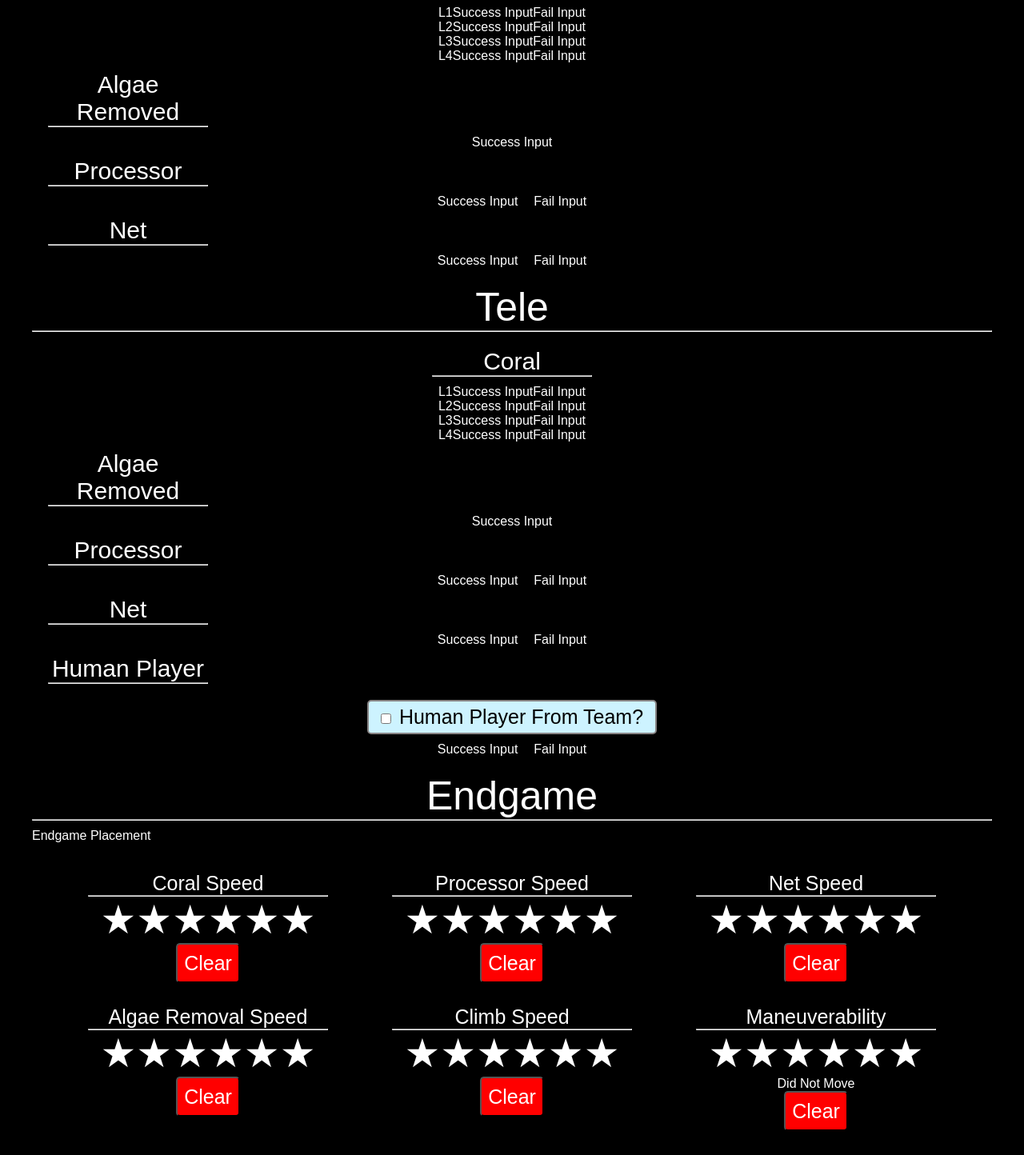
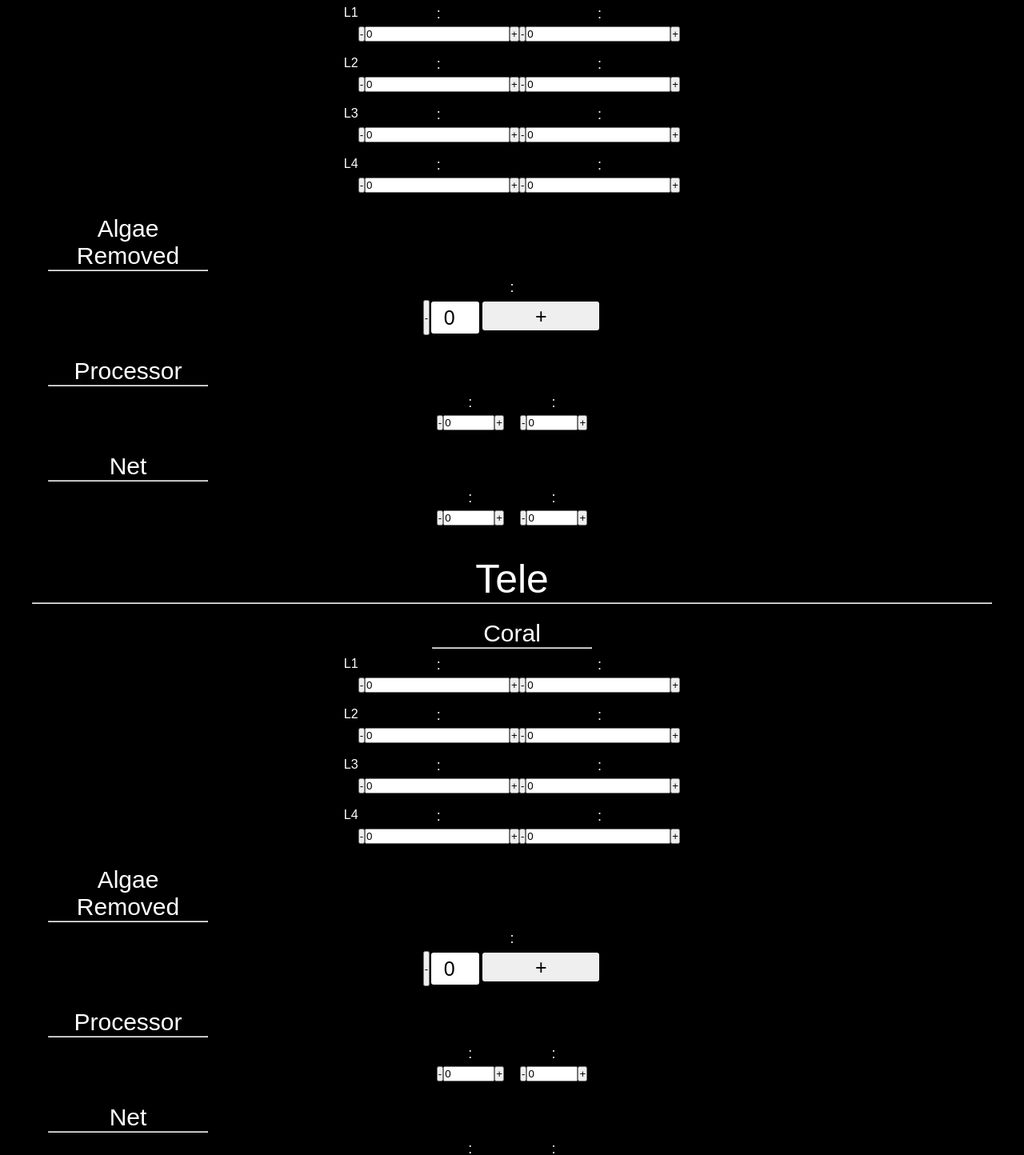
Before and after one commit to team2485/analytics2025, a Next.js app: page / in a window 1280 px wide. Shown: the part 560-2004 px from the top of the page at 80% size. Built offline with nearby package versions, Linux system fonts and the light colour scheme; a web font is replaced by a local one.

Commit message:
add numeric inputs

```diff
--- a/src/app/form-components/NumericInput.module.css
+++ b/src/app/form-components/NumericInput.module.css
@@ -1,26 +1,24 @@
 
 .SuccessButton {
-    width: 1000px;
-    background-color: yellow;
+
 }
 
 .FailButton {
-    width: 1000px;
+
 
 }
 
 .Counter button {
-    width: 1000;
+
 }
 
 .Success input {
-    background-color: #9de387;
     text-align: center;
     font-size: 25px;
     height: 40px;
     width: 150px;
     border-radius: 5px;
-    border: 2px solid #15771a;
+    border: 2px solid black;
 }
 
 .Fail input {
@@ -34,13 +32,12 @@
 }
 
 .Counter{
-    background-color: #66FFD4;
     text-align: center;
     font-size: 25px;
     height: 40px;
     width: 150px;
     border-radius: 5px;
-    border: 2px solid #CBFFF5;
+    border: 2px solid black;
 }
 
 .NumericInput {
--- a/src/app/page.js
+++ b/src/app/page.js
@@ -74,29 +74,65 @@ export default function Home() {
               <div className={styles.Coral}>
                 <SubHeader subHeaderName={"Coral"}/>
                 <div className={styles.L1}>
-                  <span>L1</span><div>Success Input</div><div>Fail Input</div>
+                  <span>L1</span>
+                  <NumericInput
+                    pieceType={"Success"}
+                    internalName={"autoL1success"}/>
+                  <NumericInput
+                    pieceType={"Fail"}
+                    internalName={"autoL1fail"}/>
                 </div>
                 <div className={styles.L2}>
-                  <span>L2</span><div>Success Input</div><div>Fail Input</div>
+                  <span>L2</span>
+                  <NumericInput
+                    pieceType={"Success"}
+                    internalName={"autoL2success"}/>
+                  <NumericInput
+                    pieceType={"Fail"}
+                    internalName={"autoL2fail"}/>
                 </div>
                 <div className={styles.L3}>
-                  <span>L3</span><div>Success Input</div><div>Fail Input</div>
+                  <span>L3</span>
+                  <NumericInput
+                    pieceType={"Success"}
+                    internalName={"autoL3success"}/>
+                  <NumericInput
+                    pieceType={"Fail"}
+                    internalName={"autoL3fail"}/>
                 </div>
                 <div className={styles.L4}>
-                  <span>L4</span><div>Success Input</div><div>Fail Input</div>
+                  <span>L4</span>
+                  <NumericInput
+                    pieceType={"Success"}
+                    internalName={"autoL4success"}/>
+                  <NumericInput
+                    pieceType={"Fail"}
+                    internalName={"autoL4fail"}/>
                 </div>
               </div>
               <SubHeader subHeaderName={"Algae Removed"}/>
               <div className={styles.HBox}>
-                <div>Success Input</div>
+                <NumericInput
+                  pieceType={"Counter"}
+                  internalName={"autoalgaeremoved"}/>
               </div>
               <SubHeader subHeaderName={"Processor"} />
               <div className={styles.HBox}>
-                <div>Success Input</div><div>Fail Input</div>
+                <NumericInput
+                  pieceType={"Success"}
+                  internalName={"autoprocessorsuccess"}/>
+                <NumericInput
+                  pieceType={"Fail"}
+                  internalName={"autoprocessorfail"}/>
               </div>
               <SubHeader subHeaderName={"Net"} />
               <div className={styles.HBox}>
-                <div>Success Input</div><div>Fail Input</div>
+                <NumericInput
+                  pieceType={"Success"}
+                  internalName={"autonetsuccess"}/>
+                <NumericInput
+                  pieceType={"Fail"}
+                  internalName={"autonetfail"}/>
               </div>
             </div>
             <div className={styles.Auto}>
@@ -104,34 +140,75 @@ export default function Home() {
               <div className={styles.Coral}>
                 <SubHeader subHeaderName={"Coral"}/>
                 <div className={styles.L1}>
-                  <span>L1</span><div>Success Input</div><div>Fail Input</div>
+                  <span>L1</span>
+                  <NumericInput
+                    pieceType={"Success"}
+                    internalName={"teleL1success"}/>
+                  <NumericInput
+                    pieceType={"Fail"}
+                    internalName={"teleL1fail"}/>
                 </div>
                 <div className={styles.L2}>
-                  <span>L2</span><div>Success Input</div><div>Fail Input</div>
+                  <span>L2</span>
+                  <NumericInput
+                    pieceType={"Success"}
+                    internalName={"teleL2success"}/>
+                  <NumericInput
+                    pieceType={"Fail"}
+                    internalName={"teleL2fail"}/>
                 </div>
                 <div className={styles.L3}>
-                  <span>L3</span><div>Success Input</div><div>Fail Input</div>
+                  <span>L3</span>
+                  <NumericInput
+                    pieceType={"Success"}
+                    internalName={"teleL3success"}/>
+                  <NumericInput
+                    pieceType={"Fail"}
+                    internalName={"teleL3fail"}/>
                 </div>
                 <div className={styles.L4}>
-                  <span>L4</span><div>Success Input</div><div>Fail Input</div>
+                  <span>L4</span>
+                  <NumericInput
+                    pieceType={"Success"}
+                    internalName={"teleL4success"}/>
+                  <NumericInput
+                    pieceType={"Fail"}
+                    internalName={"teleL4fail"}/>
                 </div>
               </div>
               <SubHeader subHeaderName={"Algae Removed"}/>
               <div className={styles.HBox}>
-                <div>Success Input</div>
+                <NumericInput
+                  pieceType={"Counter"}
+                  internalName={"telealgaeremoved"}/>
               </div>
               <SubHeader subHeaderName={"Processor"} />
               <div className={styles.HBox}>
-                <div>Success Input</div><div>Fail Input</div>
+                <NumericInput
+                  pieceType={"Success"}
+                  internalName={"teleprocessorsuccess"}/>
+                <NumericInput
+                  pieceType={"Fail"}
+                  internalName={"teleprocessorfail"}/>
               </div>
               <SubHeader subHeaderName={"Net"} />
               <div className={styles.HBox}>
-                <div>Success Input</div><div>Fail Input</div>
+              <NumericInput
+                    pieceType={"Success"}
+                    internalName={"telenetsuccess"}/>
+                  <NumericInput
+                    pieceType={"Fail"}
+                    internalName={"telenetfail"}/>
               </div>
               <SubHeader subHeaderName={"Human Player"}/>
               <Checkbox visibleName={"Human Player From Team?"} internalName={"humanplayer"}/>
               <div className={styles.HBox}>
-                <div>Success Input</div><div>Fail Input</div>
+                <NumericInput
+                  pieceType={"Success"}
+                  internalName={"hpsuccess"}/>
+                <NumericInput
+                  pieceType={"Fail"}
+                  internalName={"hpfail"}/>
               </div>
             </div>
             <div className={styles.Endgame}>
```
